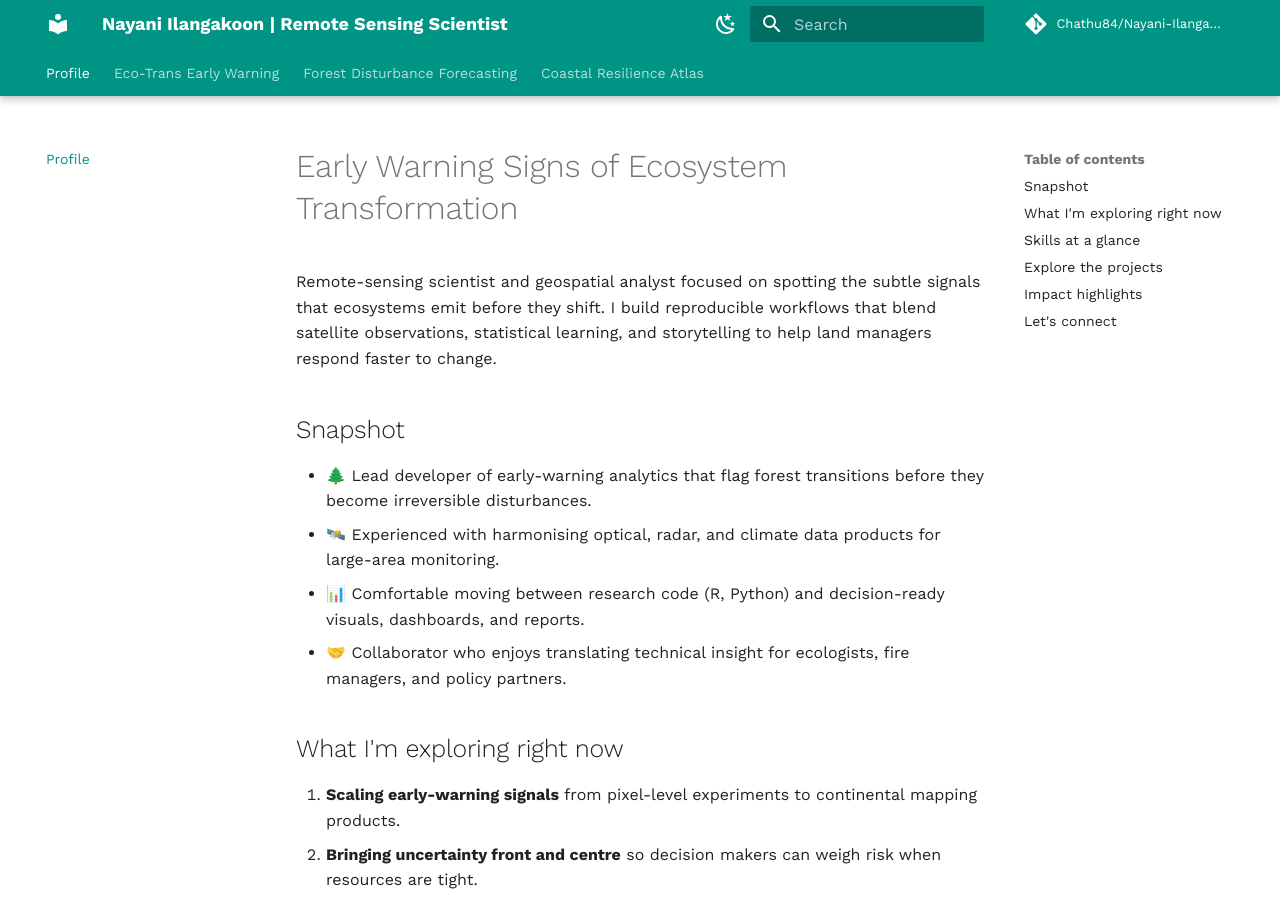
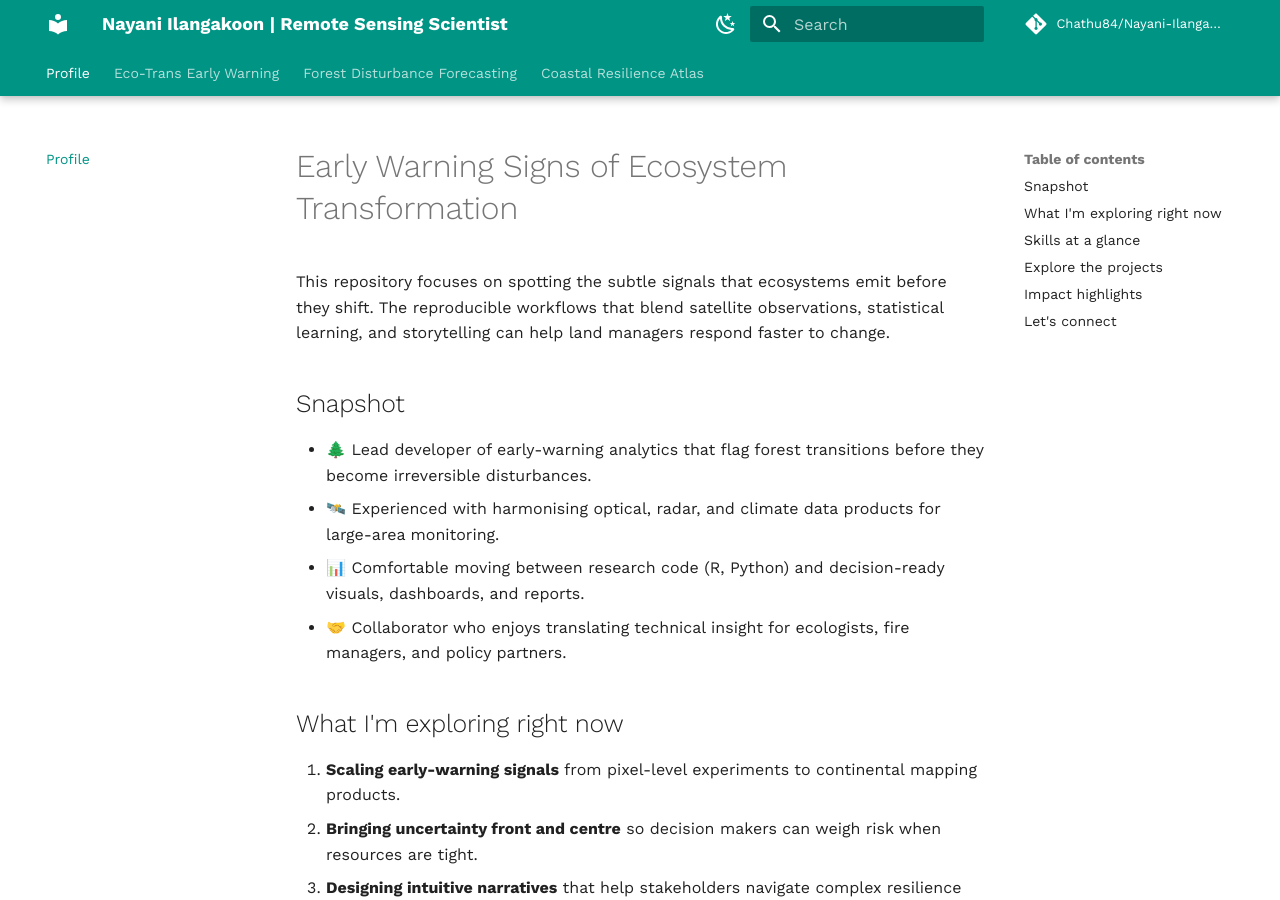
Before and after one commit to Chathu84/Eco_Trans_Early_Warning, an MkDocs documentation site: the page built from docs/index.md, in a window 1280 px wide and 900 px high. Built offline with MkDocs 1.6.1 and Material for MkDocs 9.7.7, drawn with Linux system fonts in a browser that asks for light colours; comment, search, counter and statistics services are not loaded.

Commit message:
Update index.md

```diff
--- a/docs/index.md
+++ b/docs/index.md
@@ -1,6 +1,6 @@
 # Early Warning Signs of Ecosystem Transformation
 
-Remote-sensing scientist and geospatial analyst focused on spotting the subtle signals that ecosystems emit before they shift. I build reproducible workflows that blend satellite observations, statistical learning, and storytelling to help land managers respond faster to change.
+This repository focuses on spotting the subtle signals that ecosystems emit before they shift. The reproducible workflows that blend satellite observations, statistical learning, and storytelling can help land managers respond faster to change.
 
 ## Snapshot
 - 🌲 Lead developer of early-warning analytics that flag forest transitions before they become irreversible disturbances.
```
